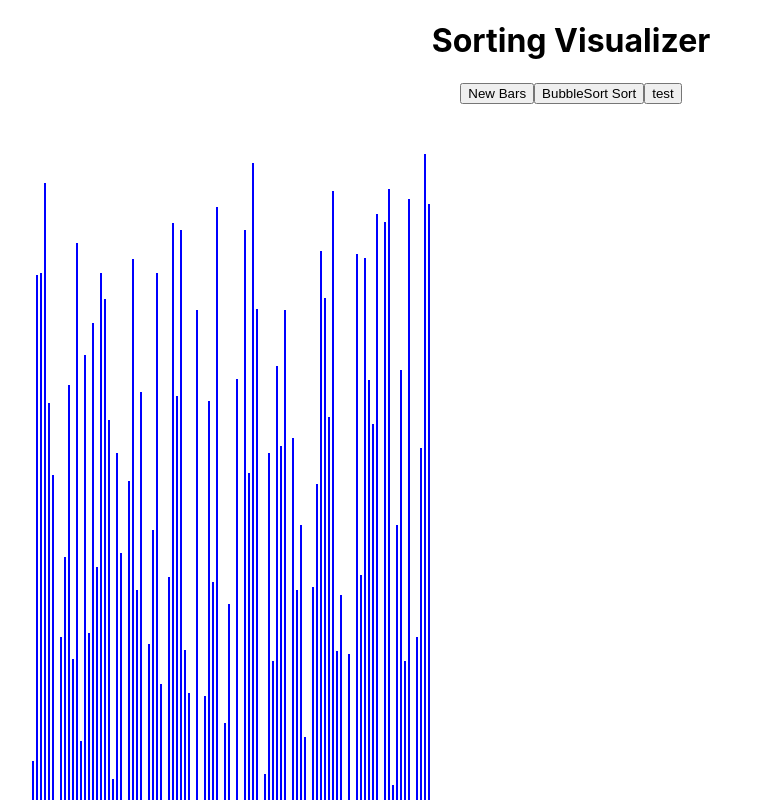
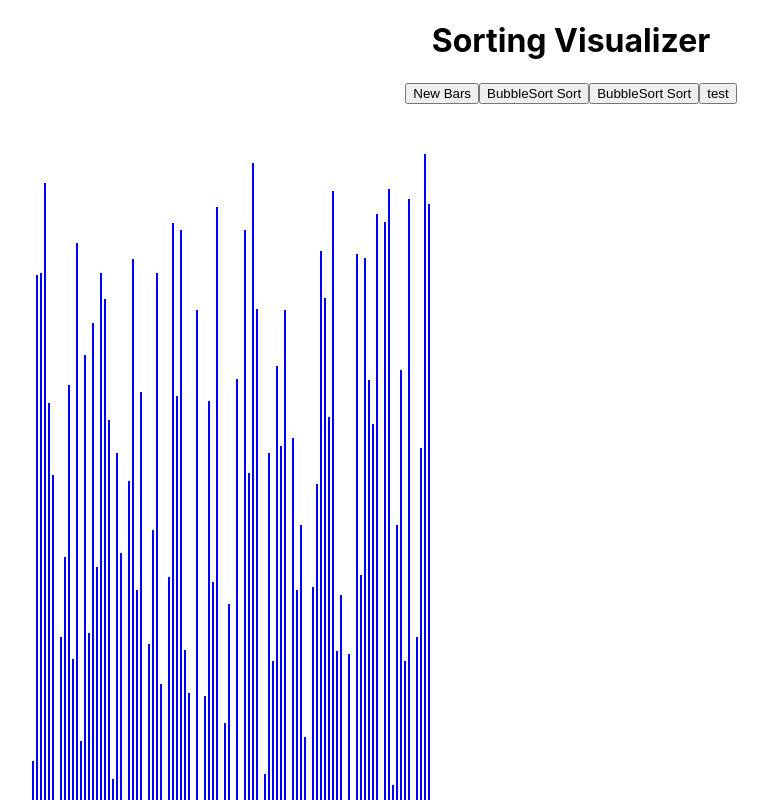
Before and after one commit to LyangHiga/sort-visualizer, a React (Create React App) app: page / in a window 1280 px wide. Shown: the top 800 px of the page, without its empty margins (69-837 px from the left). Built offline with nearby package versions, Linux system fonts and the light colour scheme.

Commit message:
Add Selection Sort Algorithm

```diff
--- a/src/sortVisualizer.js
+++ b/src/sortVisualizer.js
@@ -20,8 +20,6 @@ export default function SortVisualizer(props) {
     setArr(newArr);
     changeColor(arr.length, "blue");
   };
-
-  //   TODO Stop changing style this way, change class and re-render by useEffect
 
   const sleep = m => new Promise(r => setTimeout(r, m));
 
@@ -62,7 +60,7 @@ export default function SortVisualizer(props) {
     bar2.height = `${height1}`;
   };
 
-  //   Separe Sort Algorithms in new Components
+  //  TODO Separe Sort Algorithms in new Components
 
   // check consective elements (arr[j],arr[j+1]) , if the arr[j] > arr[j+1] swap!
   // in each iterations we sort from the end
@@ -90,14 +88,35 @@ export default function SortVisualizer(props) {
     // return array;
   }
 
+  // seach for the min in each iteration
+  // swap min to right position
+  function selectionSort(arr) {
+    let min;
+    for (let i = 0; i < arr.length; i++) {
+      min = i;
+      for (let j = i; j < arr.length; j++) {
+        if (arr[min] > arr[j]) {
+          min = j;
+        }
+      }
+      if (i !== min) {
+        [arr[i], arr[min]] = [arr[min], arr[i]];
+      }
+    }
+    return arr;
+  }
+
   return (
     <div>
       <h1>Sorting Visualizer</h1>
       <div className="btns">
         <button onClick={() => resetArr()}>New Bars</button>
         <button onClick={() => bubbleSort(arr)}>BubbleSort Sort</button>
+        <button onClick={() => selectionSort(arr)}>BubbleSort Sort</button>
         {/* choose wich method will be tested */}
-        <button onClick={() => testSortingAlgorithms(bubbleSort)}>test</button>
+        <button onClick={() => testSortingAlgorithms(selectionSort)}>
+          test
+        </button>
       </div>
       <div className="arr-container">
         {arr.map((val, i) => (
```
